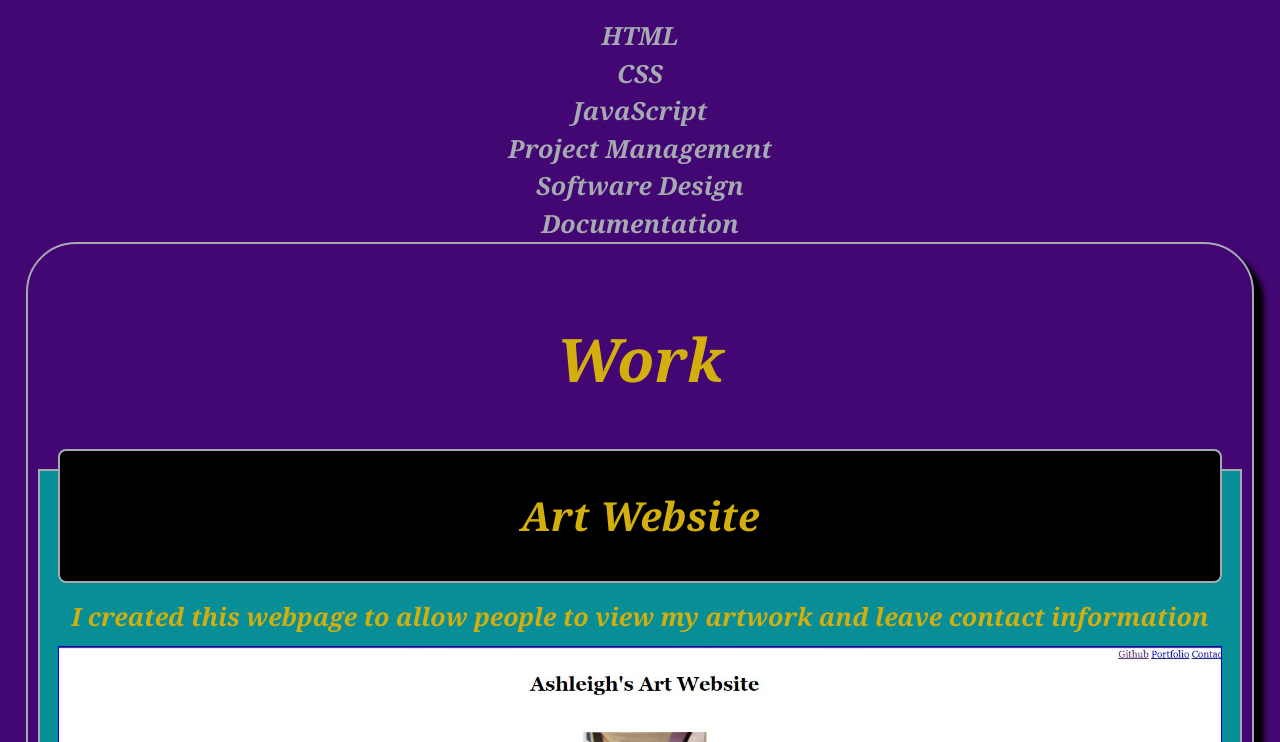
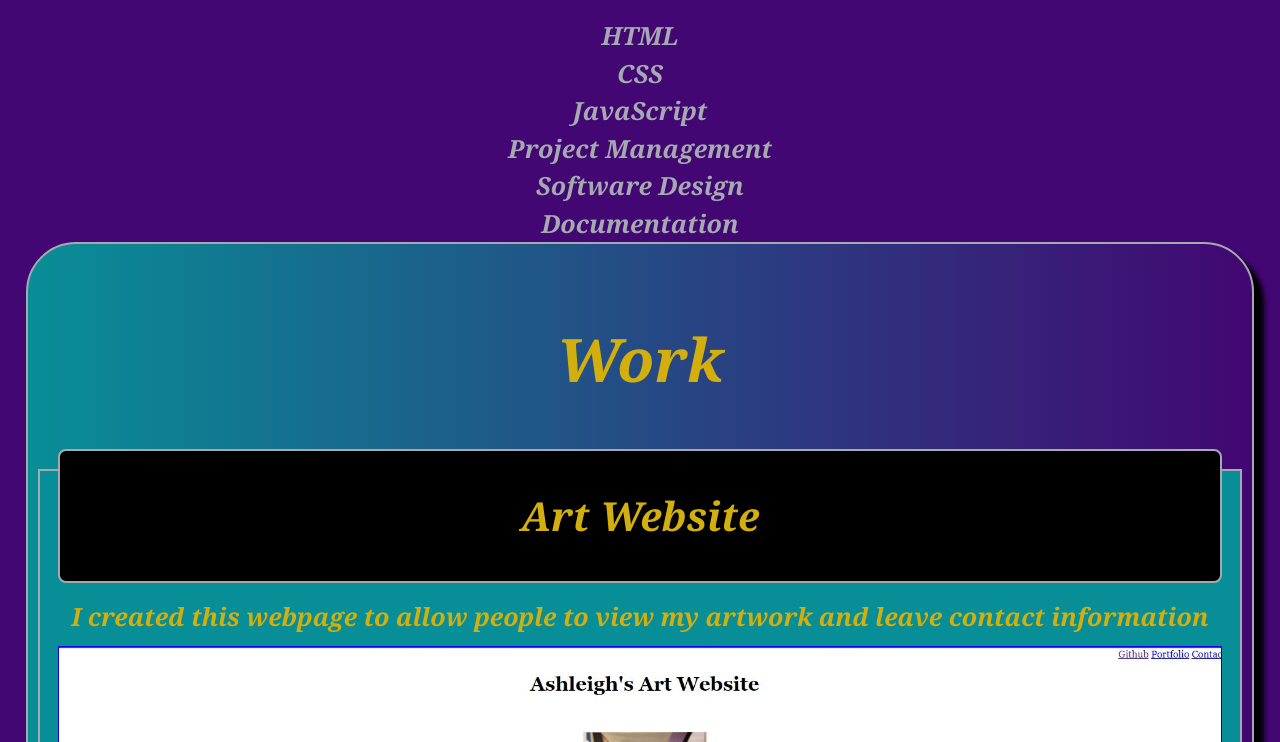
Before and after one commit to Ashleighjg/Ashleigh-Pro-Porfolio, a plain HTML site: page Main/index.html in a window 1280 px wide. Shown: the part 1616-2358 px from the top of the page. Drawn offline with Linux system fonts and the light colour scheme.

Commit message:
additional css code added for styling

```diff
--- a/Main/assest/css/style.css
+++ b/Main/assest/css/style.css
@@ -215,6 +215,7 @@ aside {
     padding: 0.5rem 1rem;
     color: var(--Gold);
     border: 2px solid var(--Tan);
+    Background: linear-gradient(0.25turn, #088e97, #420772);
 
 
 }
```
